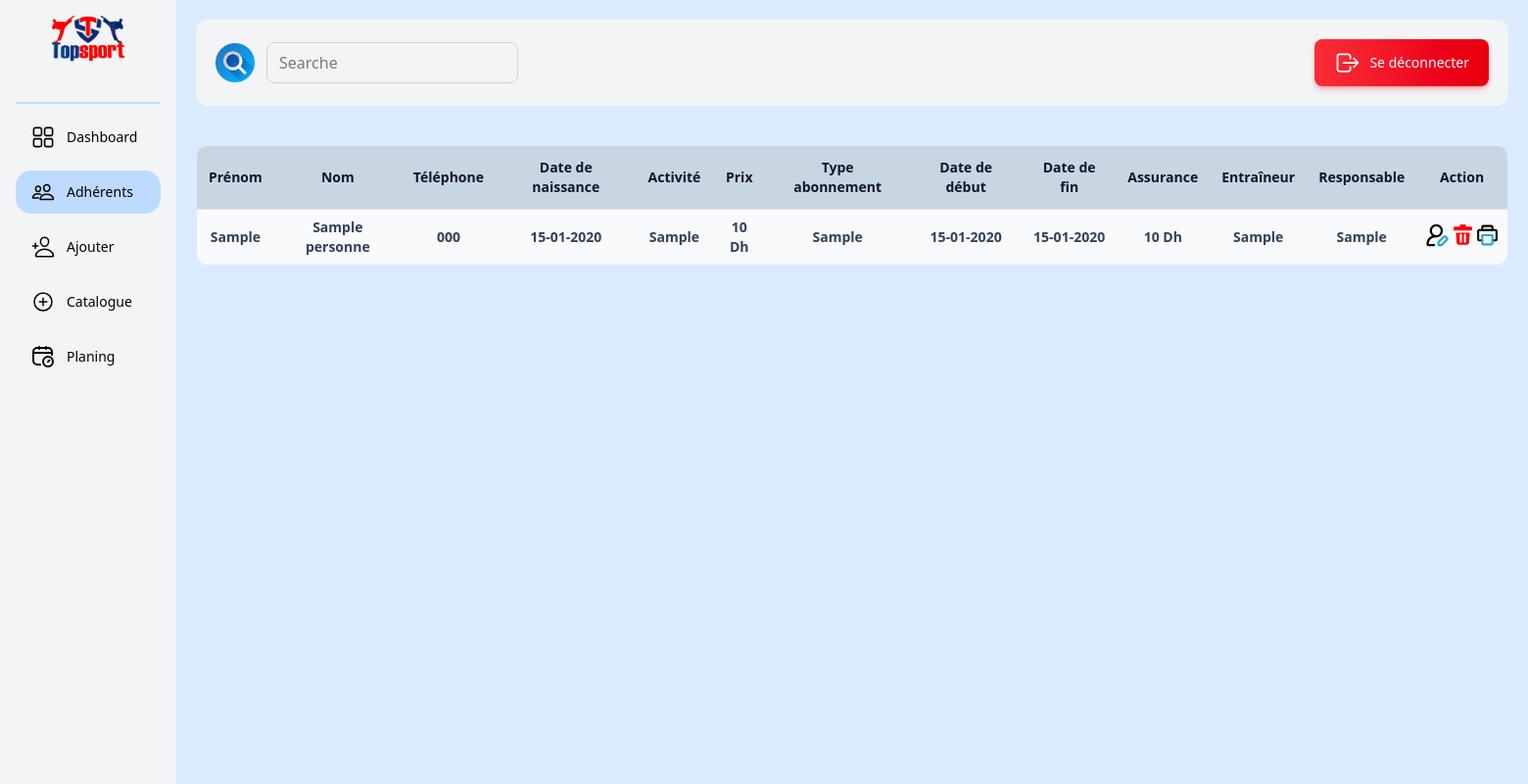
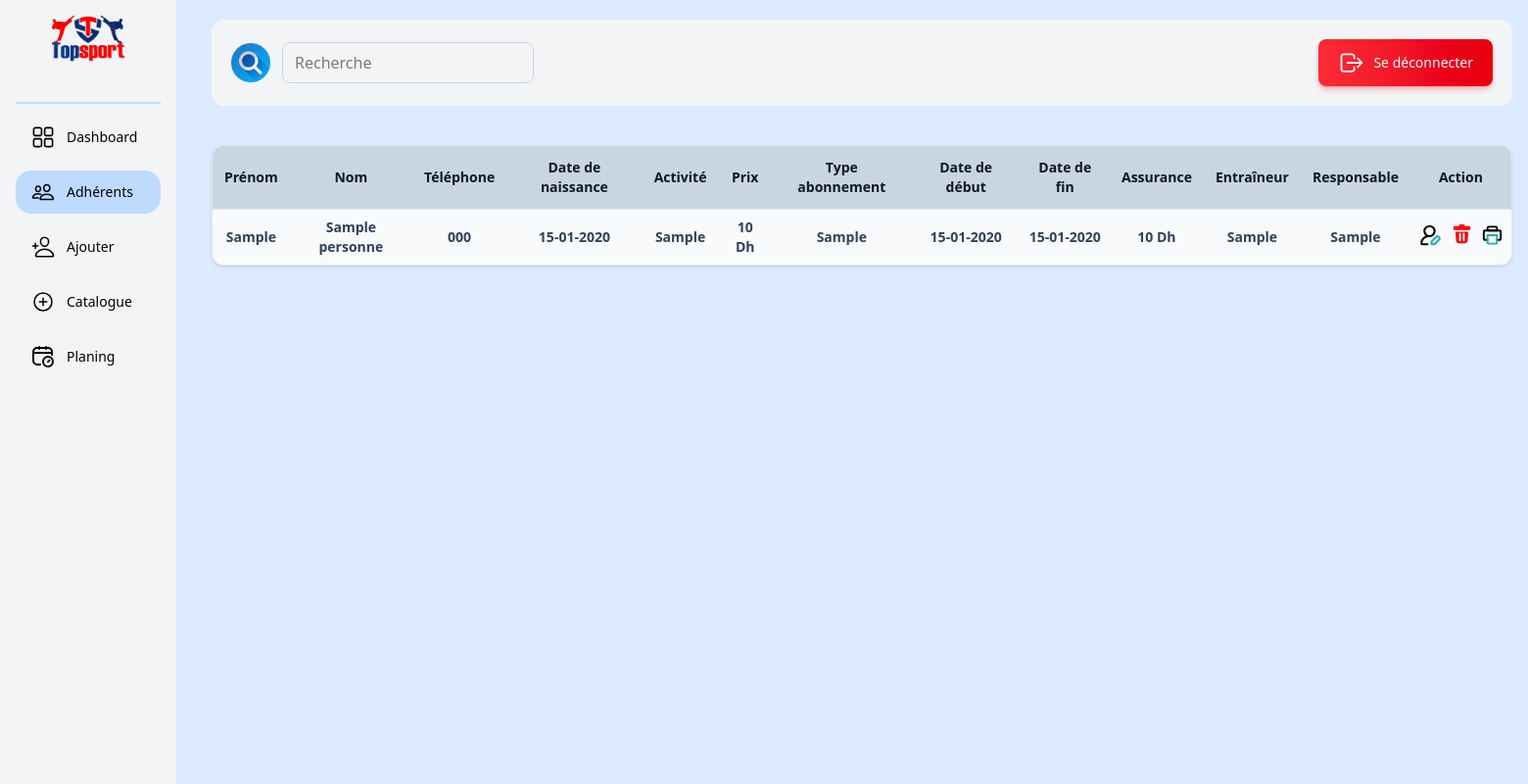
Before and after one commit to Reda-Derdaoui/TopSport_Dashboard, a PHP site: template src/view/Responsable/Client.php in a window 1560 px wide. Shown: the whole page at 98% size. Run offline with PHP 8.4, Linux system fonts and the light colour scheme; the visitor is signed in with stand-in values (Sample User, id 1); tables that the repository leaves empty or names only in its code hold one stand-in row (values such as "Sample post"); the template is opened without the code that fills it: most values are stand-ins (such as "Sample title", 1, 10 or a date in 2020).

Commit message:
add responsable adherents table responsive

```diff
--- a/css/style.css
+++ b/css/style.css
@@ -535,8 +535,14 @@
   .min-w-225 {
     min-width: calc(var(--spacing) * 225);
   }
+  .min-w-300 {
+    min-width: calc(var(--spacing) * 300);
+  }
   .min-w-\[900px\] {
     min-width: 900px;
+  }
+  .min-w-\[1200px\] {
+    min-width: 1200px;
   }
   .flex-1 {
     flex: 1;
@@ -1452,6 +1458,11 @@
       margin-top: calc(var(--spacing) * 6);
     }
   }
+  .max-lg\:mt-8 {
+    @media (width < 64rem) {
+      margin-top: calc(var(--spacing) * 8);
+    }
+  }
   .max-lg\:mr-2 {
     @media (width < 64rem) {
       margin-right: calc(var(--spacing) * 2);
@@ -1920,6 +1931,11 @@
       margin-top: calc(var(--spacing) * 4);
     }
   }
+  .max-sm\:mt-5 {
+    @media (width < 40rem) {
+      margin-top: calc(var(--spacing) * 5);
+    }
+  }
   .max-sm\:mr-0 {
     @media (width < 40rem) {
       margin-right: calc(var(--spacing) * 0);
@@ -1940,6 +1956,11 @@
       height: calc(var(--spacing) * 5);
     }
   }
+  .max-sm\:h-6 {
+    @media (width < 40rem) {
+      height: calc(var(--spacing) * 6);
+    }
+  }
   .max-sm\:h-7 {
     @media (width < 40rem) {
       height: calc(var(--spacing) * 7);
@@ -1973,6 +1994,11 @@
   .max-sm\:w-5 {
     @media (width < 40rem) {
       width: calc(var(--spacing) * 5);
+    }
+  }
+  .max-sm\:w-6 {
+    @media (width < 40rem) {
+      width: calc(var(--spacing) * 6);
     }
   }
   .max-sm\:w-8 {
--- a/src/view/Responsable/Client.php
+++ b/src/view/Responsable/Client.php
@@ -71,23 +71,23 @@ $currentPage = basename($_SERVER['PHP_SELF']);
             <?php endforeach; ?>
         </div>
 
-        <div class="flex flex-col mt-5">
+        <div class="flex flex-col mt-5 max-md:mt-3 max-sm:mt-2 w-full px-4 max-sm:px-2">
             <!-- Up Bar -->
-            <div class="flex justify-between items-center bg-gray-100 gap-5 w-335 p-5 rounded-xl">
-                <div class="flex justify-center items-center gap-3">
-                    <img class="h-10" src="../assets/images/loupe.png" alt="serch">
+            <div
+                class="flex justify-between items-center bg-gray-100 gap-5 w-full p-5 max-sm:p-4 rounded-xl max-sm:flex-col max-sm:justify-center">
+                <div class="flex justify-center items-center gap-3 max-sm:w-full">
+                    <img class="h-10 max-sm:h-8" src="../assets/images/loupe.png" alt="search">
                     <input
-                        class="border border-slate-300 rounded-lg px-3 py-2 focus:border-blue-500 focus:ring-2 focus:ring-blue-200 outline-none transition"
-                        type="text" placeholder="Searche" id="filter">
+                        class="border border-slate-300 rounded-lg px-3 py-2 w-full focus:border-blue-500 focus:ring-2 focus:ring-blue-200 outline-none transition"
+                        type="text" placeholder="Recherche" id="filter">
                 </div>
 
-                <div class="flex justify-center items-center gap-5">
-
-                    <form action="../../controller/logoutController.php" method="POST">
+                <div class="flex justify-center items-center gap-5 max-sm:w-full">
+                    <form action="../../controller/logoutController.php" method="POST" class="max-sm:w-full">
                         <button type="submit" name="logout"
-                            class=" cursor-pointer group flex items-center justify-center gap-2 px-5 py-2.5 text-sm font-medium text-white transition-all duration-300 ease-in-out bg-linear-to-r from-red-500 to-red-600 rounded-lg shadow-md shadow-red-500/30 hover:from-red-600 hover:to-red-700 hover:shadow-lg hover:-translate-y-0.5 hover:shadow-red-500/40 focus:ring-4 focus:ring-red-500/50 focus:outline-none dark:shadow-red-900/50">
+                            class="cursor-pointer group flex items-center justify-center gap-2 px-5 py-2.5 max-sm:w-full text-sm font-medium text-white transition-all duration-300 ease-in-out bg-linear-to-r from-red-500 to-red-600 rounded-lg shadow-md shadow-red-500/30 hover:from-red-600 hover:to-red-700 hover:shadow-lg hover:-translate-y-0.5 hover:shadow-red-500/40 focus:ring-4 focus:ring-red-500/50 focus:outline-none dark:shadow-red-900/50">
                             <svg xmlns="http://www.w3.org/2000/svg"
-                                class="w-7 h-7 transition-transform duration-300 group-hover:-translate-x-1"
+                                class="w-7 h-7 max-sm:w-6 max-sm:h-6 transition-transform duration-300 group-hover:-translate-x-1"
                                 viewBox="0 0 512 512">
                                 <path
                                     d="M304 336v40a40 40 0 01-40 40H104a40 40 0 01-40-40V136a40 40 0 0140-40h152c22.09 0 48 17.91 48 40v40M368 336l80-80-80-80M176 256h256"
@@ -101,8 +101,10 @@ $currentPage = basename($_SERVER['PHP_SELF']);
             </div>
 
             <!-- table -->
-            <div class="mt-10 overflow-auto">
-                <table class="table-auto w-335 text-center border border-slate-200 rounded-xl overflow-hidden">
+            <div
+                class="mt-10 max-lg:mt-8 max-sm:mt-5 overflow-x-auto w-full shadow-sm rounded-xl border border-slate-200">
+                <!-- min-w-[1200px] ensures the table columns don't crush on mobile. It allows horizontal scrolling -->
+                <table class="table-auto w-full min-w-300 text-center overflow-hidden">
                     <thead class="bg-slate-300 border-b border-slate-200">
                         <tr>
                             <th class="text-sm font-semibold p-3 text-slate-900">Prénom</th>
@@ -124,8 +126,7 @@ $currentPage = basename($_SERVER['PHP_SELF']);
                     <tbody class="divide-y divide-slate-100 text-sm text-slate-600">
                         <?php foreach ($adherents as $adherent): ?>
                             <tr class="bg-slate-50 hover:bg-slate-200 transition-colors duration-200">
-
-                                <td class="p-2 font-semibold  text-slate-700"><?= $adherent["Prenom"] ?></td>
+                                <td class="p-2 font-semibold text-slate-700"><?= $adherent["Prenom"] ?></td>
                                 <td class="p-2 font-semibold text-slate-700"><?= $adherent["Nom"] ?></td>
                                 <td class="p-2 font-semibold text-slate-700"><?= $adherent["Tele"] ?></td>
                                 <td class="p-2 font-semibold text-slate-700">
@@ -144,13 +145,12 @@ $currentPage = basename($_SERVER['PHP_SELF']);
                                 <td class="p-2 font-semibold text-slate-700"><?= $adherent["entraineur_nom"] ?></td>
                                 <td class="p-2 font-semibold text-slate-700"><?= $adherent["responsable_nom"] ?></td>
                                 <td class="p-2">
-                                    <div class="flex items-center justify-center ">
-
+                                    <div class="flex items-center justify-center gap-2">
                                         <a
                                             href="./modifierAdherent.php?Id_adherent=<?= $adherent["Id_adherent"] ?>&Id_Abonnement=<?= $adherent["Id_Abonnement"] ?>">
                                             <button
                                                 class="editBtn cursor-pointer hover:scale-110 transition-transform duration-200">
-                                                <img class="h-7" src="../assets/icons/editeUser.svg" alt="modifier">
+                                                <img class="h-7 w-7" src="../assets/icons/editeUser.svg" alt="modifier">
                                             </button>
                                         </a>
 
@@ -158,8 +158,7 @@ $currentPage = basename($_SERVER['PHP_SELF']);
                                             href="../../controller/suprimerAdherent.php?Id_adherent=<?= $adherent["Id_adherent"] ?>">
                                             <button
                                                 class="suprimer cursor-pointer hover:scale-110 transition-transform duration-200">
-                                                <img class="h-6.5 w-6.5  suprimer" src="../assets/icons/delete.svg"
-                                                    alt="suprimer">
+                                                <img class="h-6.5 w-6.5" src="../assets/icons/delete.svg" alt="suprimer">
                                             </button>
                                         </a>
 
@@ -167,7 +166,7 @@ $currentPage = basename($_SERVER['PHP_SELF']);
                                             target="_blank">
                                             <button
                                                 class="cursor-pointer hover:scale-110 transition-transform duration-200">
-                                                <img class="w-6.5 h-6.5 " src="../assets/icons/printer.svg" alt="print">
+                                                <img class="w-6.5 h-6.5" src="../assets/icons/printer.svg" alt="print">
                                             </button>
                                         </a>
                                     </div>
```
